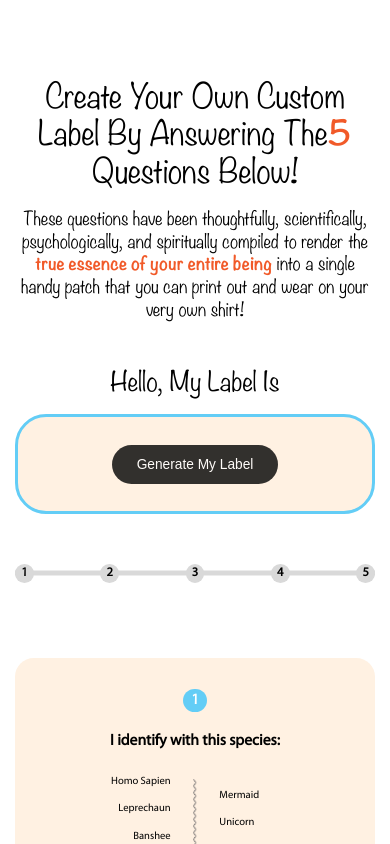
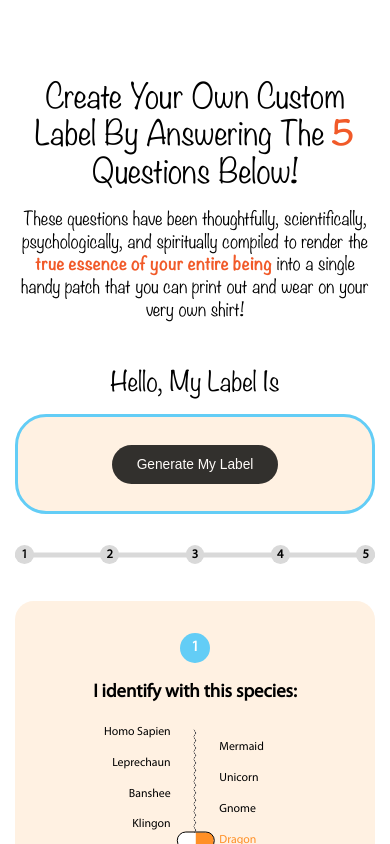
Before and after one commit to HasiburRahman-hr11/ami-reily-label, a React (Create React App) app: page / in a window 390 px wide. Shown: the top 844 px of the page. Built offline with nearby package versions, Linux system fonts and the light colour scheme.

Commit message:
mob update

```diff
--- a/src/App.js
+++ b/src/App.js
@@ -8,7 +8,7 @@ const App = () => {
   const [labels, setLabels] = useState(new Array(questionAnswers.length).fill(null));
   const [isComplete, setIsComplete] = useState(false);
   return (
-    <main>
+    <main className='relative'>
       <IntroSection labels={labels} setIsComplete={setIsComplete} />
       <QuestionsWrapper labels={labels} setLabels={setLabels} isComplete={isComplete} />
     </main>
--- a/src/Components/Homepage/IntroSection.jsx
+++ b/src/Components/Homepage/IntroSection.jsx
@@ -1,6 +1,6 @@
 import React, { useEffect, useState } from "react";
 
-const IntroSection = ({ labels , setIsComplete}) => {
+const IntroSection = ({ labels, setIsComplete }) => {
   const [activeBtn, setActiveBtn] = useState(!labels.includes(null));
   const [showLabel, setShowLabel] = useState(false);
 
@@ -16,28 +16,52 @@ const IntroSection = ({ labels , setIsComplete}) => {
       setActiveBtn(false);
     }
   }, [labels]);
+
+  const [scrolled, setScrolled] = useState(false);
+
+  useEffect(() => {
+    const handleScroll = () => {
+      if (window.scrollY > 600) {
+        setScrolled(true);
+      } else {
+        setScrolled(false);
+      }
+    };
+
+    window.addEventListener("scroll", handleScroll);
+
+    return () => {
+      window.removeEventListener("scroll", handleScroll);
+    };
+  }, []);
   return (
+    <>
       <section className="bg-white hp-intro-section">
         <div className="container">
-        <div className="flex justify-between">
+          <div className="flex justify-between hp-intro-wrapper">
             <div className="hp-intro-left hp-intro-col">
               <h1>
                 Create your own custom label by answering the
-              <span>5</span> questions below!
+                <span> 5 </span> questions below!
               </h1>
               <p>
                 These questions have been thoughtfully, scientifically,
                 psychologically, and spiritually compiled to render the{" "}
-              <span>true essence of your entire being</span> into a single handy
-              patch that you can print out and wear on your very own shirt!
+                <span>true essence of your entire being</span> into a single
+                handy patch that you can print out and wear on your very own
+                shirt!
               </p>
             </div>
-          <div className="hp-intro-right hp-intro-col">
+            <div
+              className={`hp-intro-right hp-intro-col ${
+                scrolled ? "scrolled" : ""
+              }`}
+            >
               <h2 className="capitalize">hello, my label is</h2>
               <div className="hp-label-box flex justify-center align-center">
                 {showLabel ? (
                   <div className="flex justify-center align-center label-text">
-                  {labels.map((label, index)=> (
+                    {labels.map((label, index) => (
                       <span key={index}>{label}</span>
                     ))}
                   </div>
@@ -55,20 +79,63 @@ const IntroSection = ({ labels , setIsComplete}) => {
               </div>
               <div className="hp-intro-steps flex align-center justify-between relative">
                 {labels.map((label, index) => (
-                 <span className={`step ${labels[index] !== null && "active"}`} key={index}>
+                  <span
+                    className={`step ${labels[index] !== null && "active"}`}
+                    key={index}
+                  >
                     {labels[index] !== null ? (
                       <img src="images/tick-sign.png" alt="" />
                     ) : (
-                   `${index+1}`
+                      `${index + 1}`
                     )}
                   </span>
                 ))}
-
               </div>
             </div>
           </div>
         </div>
       </section>
+      {/* <div className="sticky desktop-none show-768 label-box-mobile">
+        <div className="container">
+          <div className="hp-intro-right hp-intro-col ">
+            <h2 className="capitalize">hello, my label is</h2>
+            <div className="hp-label-box flex justify-center align-center">
+              {showLabel ? (
+                <div className="flex justify-center align-center label-text">
+                  {labels.map((label, index) => (
+                    <span key={index}>{label}</span>
+                  ))}
+                </div>
+              ) : (
+                <button
+                  className={`btn btn-black ${
+                    activeBtn === false ? "disabled" : "active-label-btn"
+                  }`}
+                  onClick={handleGenerateLabel}
+                  disabled={!activeBtn}
+                >
+                  Generate My Label
+                </button>
+              )}
+            </div>
+            <div className="hp-intro-steps flex align-center justify-between relative">
+              {labels.map((label, index) => (
+                <span
+                  className={`step ${labels[index] !== null && "active"}`}
+                  key={index}
+                >
+                  {labels[index] !== null ? (
+                    <img src="images/tick-sign.png" alt="" />
+                  ) : (
+                    `${index + 1}`
+                  )}
+                </span>
+              ))}
+            </div>
+          </div>
+        </div>
+      </div> */}
+    </>
   );
 };
 
--- a/src/index.css
+++ b/src/index.css
@@ -153,6 +153,11 @@ ul {
 .bg-white {
   background-color: #fff;
 }
+.sticky {
+  position: sticky;
+  top: 0;
+  left: 0;
+}
 .hidden {
   display: none;
 }
@@ -223,6 +228,9 @@ p span {
   background-color: #11b55d;
   border-color: #11b55d;
 }
+.desktop-none {
+  display: none;
+}
 /* ------------------------- */
 /* HOMEPAGE STYLES */
 /* --------------------------- */
@@ -246,7 +254,7 @@ p span {
   width: max-content;
   min-width: 48rem;
 }
-.hp-intro-right h2{
+.hp-intro-right h2 {
   font-weight: 300;
 }
 .hp-label-box {
@@ -347,7 +355,7 @@ p span {
   width: 16.5%;
   height: inherit;
 }
-.single-question:nth-of-type(5n){
+.single-question:nth-of-type(5n) {
   width: 28%;
 }
 .question-number {
@@ -569,15 +577,15 @@ input[type="range"]:focus-visible {
     font-size: 44%;
   }
 }
-@media screen and (max-width: 1200px){
-  .question-wrapper{
+@media screen and (max-width: 1200px) {
+  .question-wrapper {
     justify-content: flex-start;
   }
-  .single-question{
+  .single-question {
     width: 22%;
     margin: 0 1.5% 4rem 1.5%;
   }
-  .single-question:nth-of-type(5n){
+  .single-question:nth-of-type(5n) {
     width: max-content;
     min-width: 400px;
   }
@@ -593,6 +601,10 @@ input[type="range"]:focus-visible {
     width: 100%;
     padding: 0 15px;
   }
+  .hp-intro-wrapper {
+    justify-content: center;
+    text-align: center;
+  }
   .hp-intro-left {
     width: 100%;
     margin-bottom: 7rem;
@@ -607,12 +619,62 @@ input[type="range"]:focus-visible {
   .hp-intro-left p {
     max-width: 100%;
   }
-  .single-question{
+  .single-question {
     width: 30%;
   }
 }
 @media screen and (max-width: 768px) {
-  .question-wrapper{
+  .hide-768 {
+    display: none;
+  }
+  .show-768 {
+    display: block;
+  }
+  .hp-intro-wrapper {
+    justify-content: center;
+    text-align: center;
+  }
+  /* .hp-intro-right {
+    margin: 0 auto;
+  }
+  .label-box-mobile{
+    padding: 5rem 0;
+    background-color: #fff;
+    z-index: 1;
+  }
+  .hp-intro-section{
+    padding-bottom: 0;
+  } */
+   .hp-intro-right{
+    position: static;
+   }
+  .hp-intro-right.scrolled {
+    position: fixed !important;
+    background-color: #fff;
+    border-bottom: 1px solid #dddd;
+    box-shadow: rgba(0, 0, 0, 0.04) 0px 3px 5px;
+    animation: smoothScroll 1s forwards;
+    padding: 3rem 15px;
+    top: 0;
+    left: 0;
+    width: 100%;
+    z-index: 10;
+    transition: all 0.5s ease;
+  }
+  @keyframes smoothScroll {
+    0% {
+      transform: translateY(-7rem);
+      opacity: 0;
+    }
+    100% {
+      transform: translateY(0rem);
+      opacity: 1;
+    }
+  }
+  .hp-label-box{
+    margin: 3rem auto 0 auto;
+  }
+  .question-wrapper {
     justify-content: space-between;
   }
   .single-question {
@@ -625,26 +687,40 @@ input[type="range"]:focus-visible {
 @media screen and (max-width: 640px) {
   h1 {
     font-size: 5rem;
-}
-  h4{
-    font-size: 2.5rem;
   }
-  .hp-intro-left,
-  .hp-intro-right h2{
-    text-align: center;
+  h4 {
+    font-size: 3rem;
   }
-  .hp-intro-left p{
+  .show-640 {
+    display: block;
+  }
+  .hide-640 {
+    display: none;
+  }
+
+  .hp-intro-left p {
     font-size: 2.8rem;
+  }
+
+  .hp-intro-steps {
+    margin-top: 5rem;
+  }
+  .hp-intro-section {
+    padding-bottom: 6rem;
   }
   .single-question {
     padding: 5rem 1rem;
     margin: 0 0 4rem 0;
   }
+  .question-number{
+    width: 4.8rem;
+    height: 4.8rem;
+  }
   .answer-item {
     width: 43%;
-    font-size: 1.7rem;
-}
-  .range-input-box{
+    font-size: 1.9rem;
+  }
+  .range-input-box {
     top: 0;
   }
   .vertical-slider::-webkit-slider-thumb {
@@ -652,7 +728,7 @@ input[type="range"]:focus-visible {
     height: 6rem;
     margin-top: -2.5rem;
   }
-  .vertical-slider::-moz-range-thumb{
+  .vertical-slider::-moz-range-thumb {
     width: 3rem;
     height: 6rem;
     margin-top: -2.5rem;
```
Lines whose indentation alone changed are shown as unchanged.
